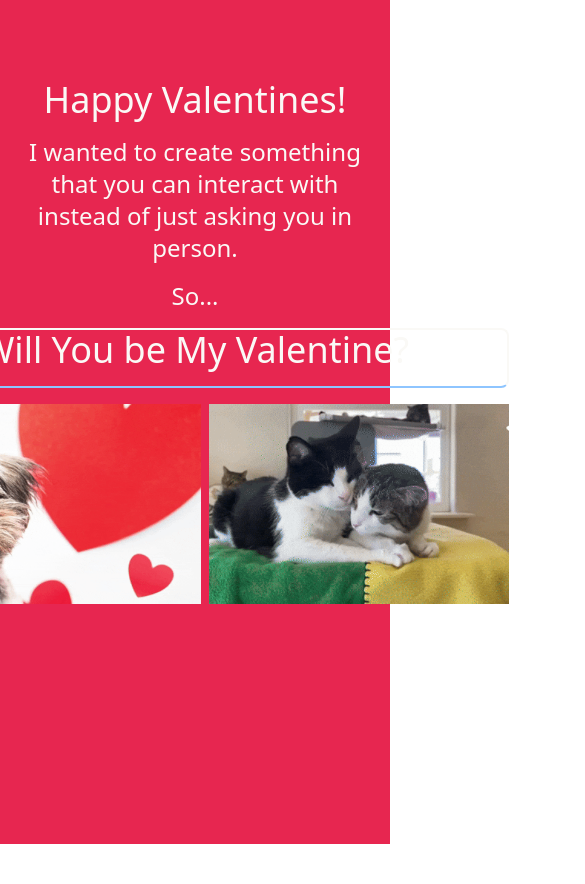
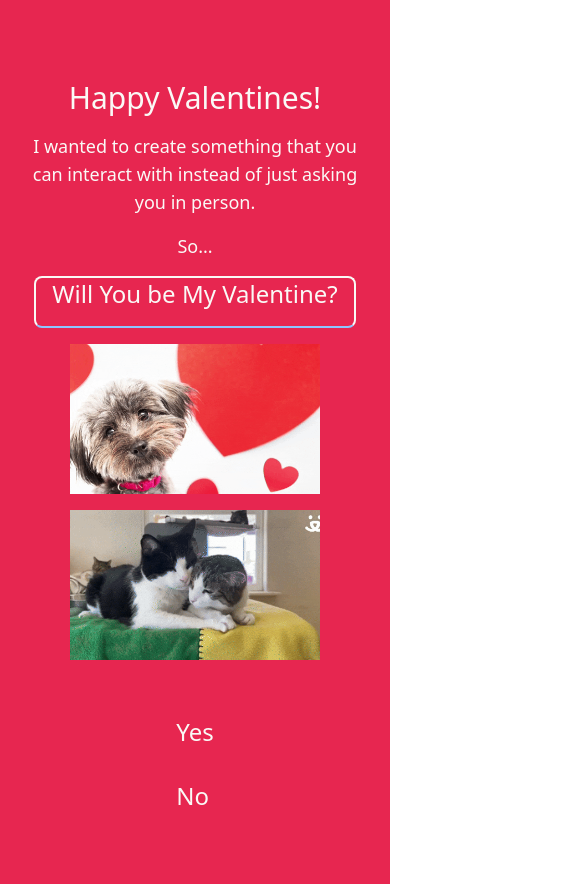
Before and after one commit to JOmega12/valentines, a React (Vite) app: page / in a window 390 px wide. Shown: the top 884 px of the page, 585 px wide, since content can reach past the window. Before the commit the page ends 844 px from the top, so only its background shows below. Built offline with nearby package versions, Linux system fonts and the light colour scheme.

Commit message:
made it mobile responsive

```diff
--- a/src/Components/AreyouSure.tsx
+++ b/src/Components/AreyouSure.tsx
@@ -5,7 +5,7 @@ export const AreYouSure = () => {
   const navigate = useNavigate();
 
   return (
-    <div className="flex flex-col pt-20">
+    <div className="flex flex-col pt-20 min-h-screen">
       <div className="flex flex-col justify-center items-center text-center">
         <h1 className="text-4xl pb-2">WOW. I'll give you another chance. Im sure it was a mistake</h1>
         <div className="w-[200px] h-[200px] ">
@@ -16,7 +16,7 @@ export const AreYouSure = () => {
         <h2 className="text-3xl pt-2">Try Again</h2>
         <h2 className="text-3xl pt-2">Will you be my valentine?</h2>
       </div>
-      <div className="px-155 flex flex-row justify-between items-center gap-2 text-4xl py-10">
+      <div className="flex flex-col md:flex-row gap-4 text-2xl md:text-4xl py-6 text-center">
         <div
           className="hover:text-amber-300 hover:border hover:border-amber-300 rounded-lg p-2 hover:cursor-pointer"
           onClick={() => navigate("/acceptance")}
--- a/src/Components/BeValentine.tsx
+++ b/src/Components/BeValentine.tsx
@@ -18,7 +18,7 @@ export const BeValentine = () => {
           <h2 className="text-3xl pt-2">Did I hurt you? </h2>
           <h2 className="text-3xl pt-2">I'm sorry, please say yes</h2>
           <h2 className="text-3xl pt-2">I bought us tickets to the cruise</h2>
-          <div className="flex flex-row gap-20">
+          <div className="flex flex-col md:flex-row gap-8 md:gap-20 justify-center items-center">
             <div className="h-[250px] w-[250px]">
               <img src={boat1} alt="" className="w-full h-full"/>
             </div>
@@ -28,7 +28,7 @@ export const BeValentine = () => {
           </div>
           <h2 className="text-5xl pt-2 border border-amber-300 text- center p-2 mt-3 rounded-2xl pb-3">Will you be my valentine?</h2>
         </div>
-        <div className="px-155 flex flex-row justify-between items-center gap-2 text-4xl py-10">
+        <div className="flex flex-col md:flex-row gap-4 text-2xl md:text-4xl py-6 text-center">
           <div
             className="hover:text-amber-300 hover:border hover:border-amber-300 rounded-lg p-2 hover:cursor-pointer text-center text-6xl"
             onClick={() => navigate("/acceptance")}
--- a/src/Components/FinalAsk.tsx
+++ b/src/Components/FinalAsk.tsx
@@ -19,7 +19,7 @@ export const FinalAsk = () => {
                 <img src={endGoal} alt="" className="h-full w-full"/>
             </div>
             </div>
-            <div className="px-155 flex flex-row justify-between items-center gap-2 text-4xl py-10">
+            <div className="flex flex-col md:flex-row gap-4 text-2xl md:text-4xl py-6 text-center">
             <div
                 className="hover:text-amber-300 hover:border hover:border-amber-300 rounded-lg p-2 hover:cursor-pointer text-center text-6xl"
                 onClick={() => navigate("/acceptance")}
--- a/src/Components/TryAgain.tsx
+++ b/src/Components/TryAgain.tsx
@@ -16,7 +16,7 @@ export const TryAgain = () => {
         <h2 className="text-3xl pt-2">Try Again</h2>
         <h2 className="text-3xl pt-2">Will you be my valentine?</h2>
       </div>
-      <div className="px-155 flex flex-row justify-between items-center gap-2 text-4xl py-10">
+      <div className="flex flex-col md:flex-row gap-4 text-2xl md:text-4xl py-6 text-center">
         <div
           className="hover:text-amber-300 hover:border hover:border-amber-300 rounded-lg p-2 hover:cursor-pointer text-center"
           onClick={() => navigate("/acceptance")}
--- a/src/Components/ValentineDash.tsx
+++ b/src/Components/ValentineDash.tsx
@@ -8,24 +8,25 @@ export const ValentineDash = () => {
 
     const navigate = useNavigate();
     return(
-        <div className='bg-[#E72650] flex flex-col pt-20'>
-            <div className='flex flex-col justify-center items-center text-center'>
-                <h1 className='text-4xl pb-2'>Happy Valentines!</h1>
-                <p className='py-2 text-2xl'>I wanted to create something that you can interact with instead of just asking you in person.</p>
-                <p className='py-2 text-2xl'>So...</p>
-                <div className='py-2'>
-                    <h1 className='pb-4 text-4xl border-2 border-b-blue-300 rounded-lg'>Will You be My Valentine?</h1>
-                    <div className='flex gap-2 py-4'>
-                        <div className='h-[200px] w-[320px]'>
+        <div className='bg-[#E72650] flex flex-col pt-20 items-center px-4 py-10 min-h-screen'>
+            <div className='flex flex-col justify-center items-center text-center max-w-[700px]'>
+                <h1 className='text-3xl md:text-5xl pb-2'>Happy Valentines!</h1>
+                <p className='py-2 text-lg md:text-2xl'>I wanted to create something that you can interact with instead of just asking you in person.</p>
+                <p className='py-2 text-lg md:text-2xl'>So...</p>
+                <div className='py-2 text-center'>
+                    <h1 className='pb-4 text-2xl md:text-4xl border-2 border-b-blue-300 rounded-lg px-4'>Will You be My Valentine?</h1>
+                    <div className='flex flex-col md:flex-row gap-4 py-4 items-center'>
+                        <div className='h-[150px] w-[250px] md:h-[200px] md:w-[320px]'>
                             <img src={val1} alt="" className='h-full w-full object-cover'/>
                         </div>
-                        <div className='h-[200px] w-[300px]'>
+                        <div className='h-[150px] w-[250px] md:h-[200px] md:w-[300px]'>
                             <img src={val2} alt="" className='h-full w-full object-cover'/>
                         </div>
                     </div>
                 </div>
             </div>
-            <div className='px-155 flex flex-row justify-between items-center gap-2 text-4xl py-10'>
+            {/* buttons */}
+            <div className='flex flex-col md:flex-row gap-4 text-2xl md:text-4xl py-6'>
                 <div className='hover:text-amber-300 hover:border hover:border-amber-300 rounded-lg p-2 hover:cursor-pointer' onClick={()=>navigate('/acceptance')}>Yes</div>
                 <div className='hover:text-amber-400 hover:border hover:border-amber-400 rounded-lg p-2 hover:cursor-pointer' onClick={() => navigate('/you-sure')}>No</div>
             </div>
--- a/src/Components/ValentinePhotoCollage.tsx
+++ b/src/Components/ValentinePhotoCollage.tsx
@@ -1,6 +1,10 @@
 
+import { useNavigate } from 'react-router-dom';
 import capy1 from '../../public/others/capyy.png'
 export const ValentinePhotoCollage = () => {
+
+
+    const navigate = useNavigate();
 
     return(
         <div className='bg-black w-full h-min-screen'>
@@ -8,21 +12,21 @@ export const ValentinePhotoCollage = () => {
             <div className="firework"></div>
             <div className="firework"></div>
             <div className='flex flex-col pt-20'>
-            <div className='flex flex-col justify-content'>
-                <h1 className='text-8xl text-center'>YAAYY</h1>
-                <h1 className='text-center text-4xl'>Here's a Capybara :D</h1>
-                <div className='flex justify-center items-center mt-10'>
-                    <div className='slide-in-left w-[500px] h-[500px]'>
+            <div className='flex flex-col justify-content px-4 py-10 text-white'>
+                <h1 className=' text-4xl md:text-8xl text-center'>YAAYY</h1>
+                <h1 className='text-center text-2xl md:text-4xl'>Here's a Capybara :D</h1>
+                <div className='flex flex-row justify-center items-center mt-10'>
+                    <div className='slide-in-left w-[250px] md:w-[500px] h-[250px] md:h-[500px]'>
                         <img src={capy1} alt="Right CapyBara" className='scale-x-[-1] w-full h-full'/>
                     </div>
-                    <div className='slide-in-right w-[500px] h-[500px]'>
+                    <div className='slide-in-right w-[250px] md:w-[500px] h-[250px] md:h-[500px]'>
                         <img src={capy1} alt="Left CapyBara" className='w-full h-full'/>
                     </div>
                 </div>
             </div>
-            <div className=''>
-                <h2>If you want to see the other things I did, click here</h2>
-                <button>Here</button>
+            <div className='text-center mt-10'>
+                <h2 className='text-xl md:text-2xl'>If you want to see the other things I did, click here</h2>
+                <button className='mt-4 px-6 py-2 bg-red-500 rounded-md hover:bg-red-700' onClick={()=> navigate('/')}>Here</button>
             </div>
             </div>
         </div>
```
Also changed, not shown: 1 other file (tests, documents, lock files or other folders).
